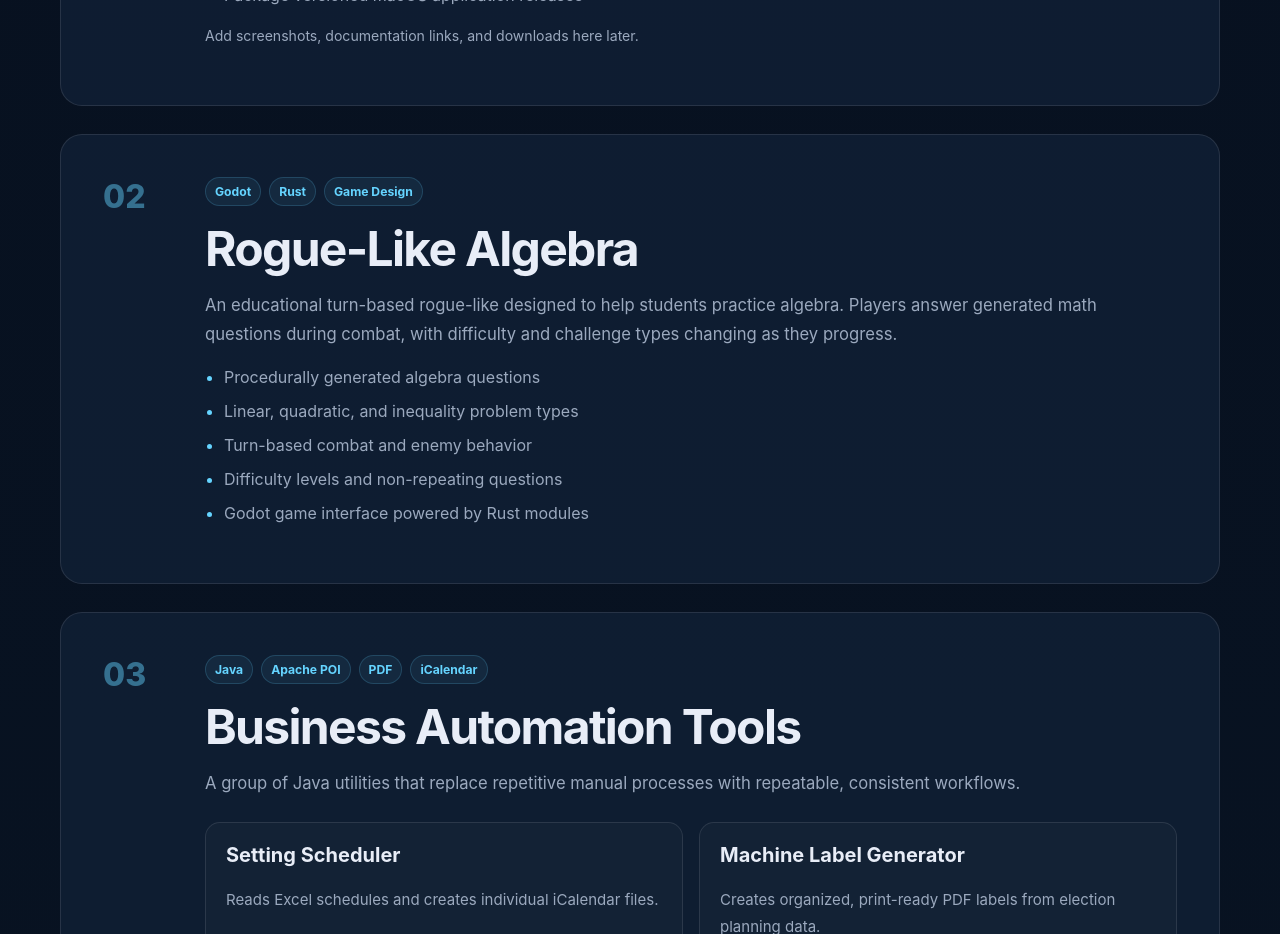
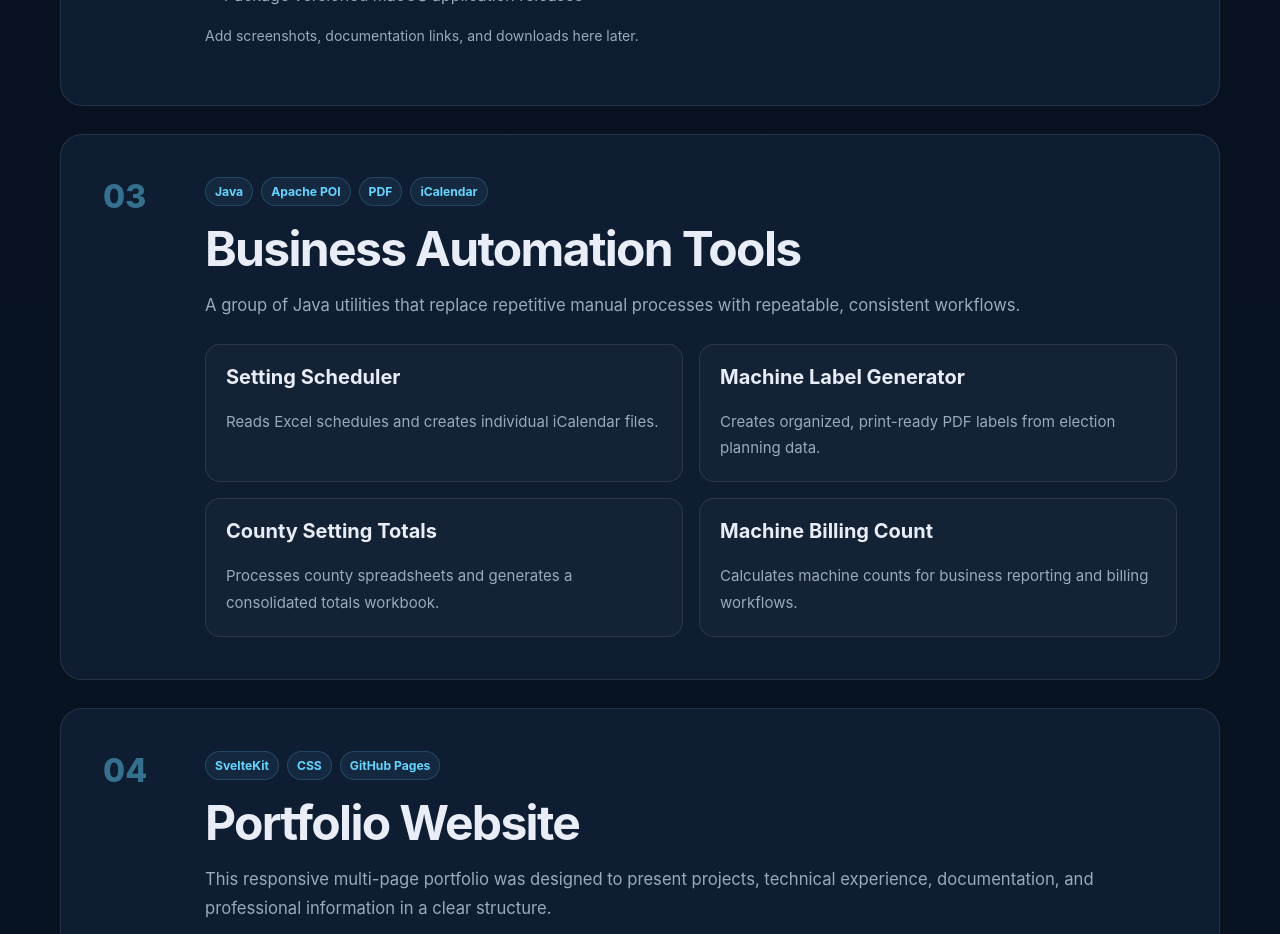
Before and after one commit to bgabr001/bgabr001-BrennenGabriel.github.io, a SvelteKit app: page /projects in a window 1280 px wide. Shown: the part 1060-1994 px from the top of the page. Built offline with nearby package versions, Linux system fonts and the light colour scheme.

Commit message:
remove rogue like algebra

```diff
--- a/src/routes/projects/+page.svelte
+++ b/src/routes/projects/+page.svelte
@@ -35,28 +35,6 @@
 					<li>Package versioned macOS application releases</li>
 				</ul>
 				<p class="project-note">Add screenshots, documentation links, and downloads here later.</p>
-			</div>
-		</article>
-
-		<article class="project-detail" id="rogue-like-algebra">
-			<div class="project-number">02</div>
-			<div>
-				<div class="project-meta">
-					<span>Godot</span><span>Rust</span><span>Game Design</span>
-				</div>
-				<h2>Rogue-Like Algebra</h2>
-				<p>
-					An educational turn-based rogue-like designed to help students practice algebra.
-					Players answer generated math questions during combat, with difficulty and challenge
-					types changing as they progress.
-				</p>
-				<ul class="feature-list">
-					<li>Procedurally generated algebra questions</li>
-					<li>Linear, quadratic, and inequality problem types</li>
-					<li>Turn-based combat and enemy behavior</li>
-					<li>Difficulty levels and non-repeating questions</li>
-					<li>Godot game interface powered by Rust modules</li>
-				</ul>
 			</div>
 		</article>
 
```
